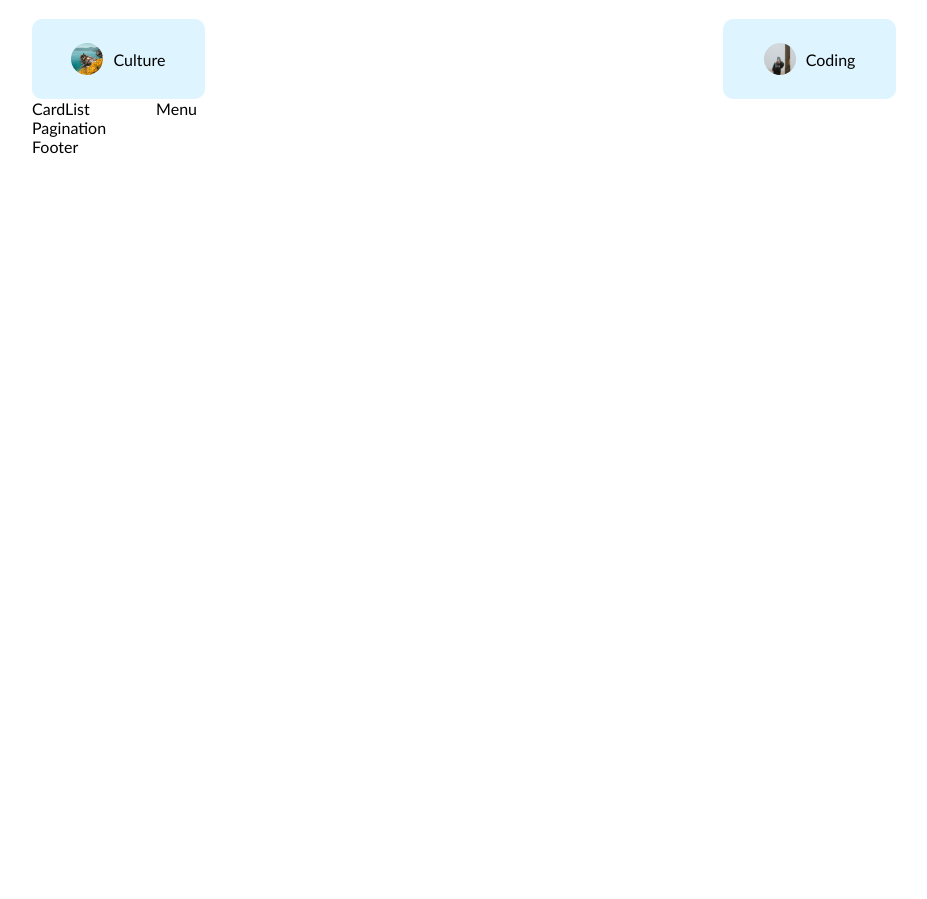
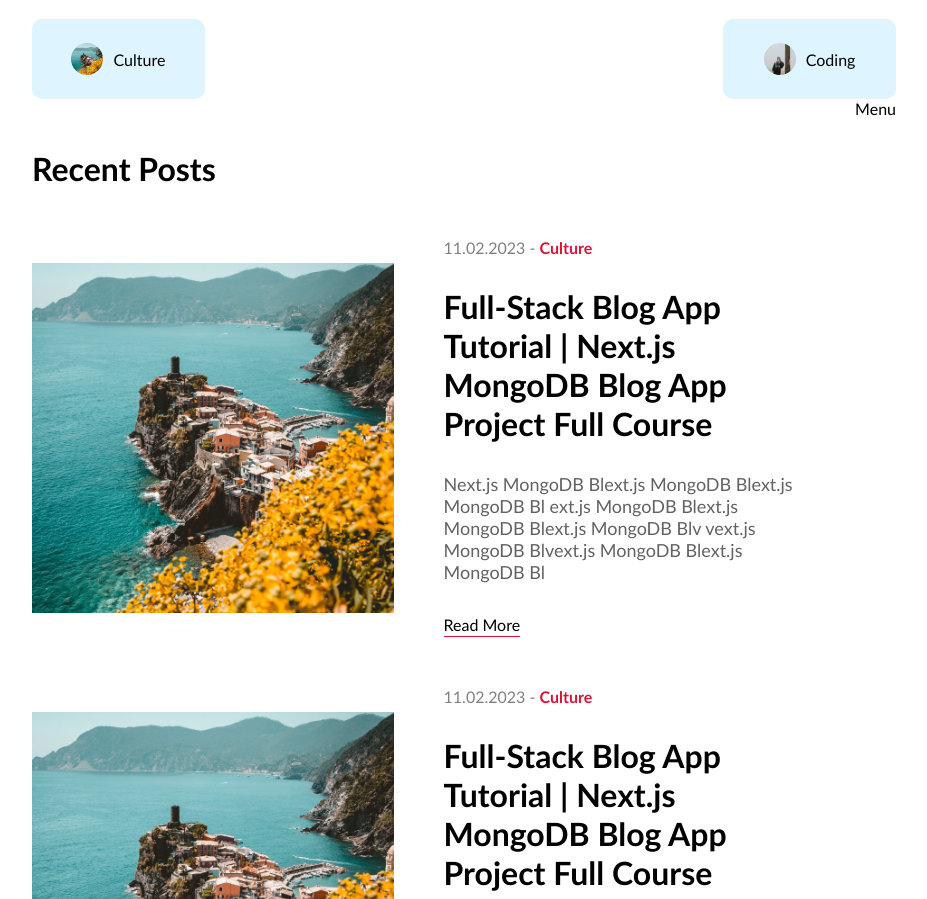
Before and after one commit to alifzwan/NextJS-blog-app, a Next.js app: page / in a window 1280 px wide. Shown: the part 1145-2044 px from the top of the page, without its empty margins (176-1103 px from the left). Before the commit the page ends 1301 px from the top, so only its background shows below. Built offline with nearby package versions, Linux system fonts and the light colour scheme.

Commit message:
Card.jsx is within CardList.jsx

```diff
--- a/src/components/cardList/CardList.jsx
+++ b/src/components/cardList/CardList.jsx
@@ -1,10 +1,18 @@
 import React from 'react'
 import styles from "./cardList.module.scss"
 import Pagination from '../pagination/Pagination'
+import Card from '../card/Card'
 
 const CardList = () => {
   return (
-    <div className={styles.container}>CardList
+    <div className={styles.container}>
+      <h1 className={styles.title}>Recent Posts</h1>
+      <div className={styles.posts}>
+        <Card />
+        <Card />
+        <Card />
+        <Card />
+      </div>
       <Pagination />
     </div>
   )
--- a/src/components/cardList/cardList.module.scss
+++ b/src/components/cardList/cardList.module.scss
@@ -0,0 +1,8 @@
+.container {
+    flex: 5;
+
+    .title {
+        margin: 50px 0px;
+        font-family: 'Gill Sans', 'Gill Sans MT', Calibri, 'Trebuchet MS', sans-serif;
+    }
+}
```
